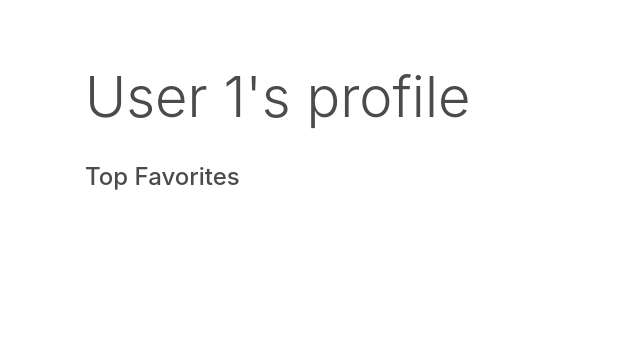
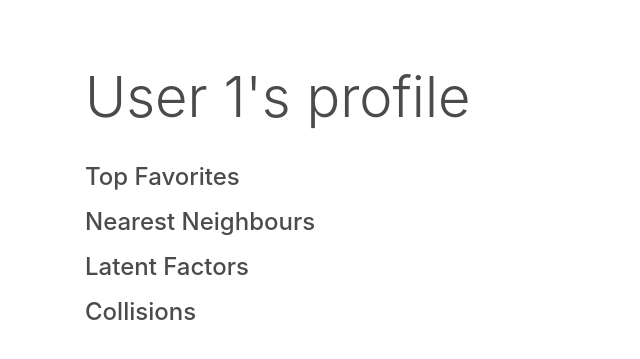
Before and after one commit to hoanhan101/open-rec, a Flask app: page /user/1 in a window 1280 px wide. Shown: the top 359 px of the page, without its empty margins (0-640 px from the left). Run offline with Flask 2, Linux system fonts and the light colour scheme; some libraries are stand-ins or nearby versions.

Commit message:
feed more data

```diff
--- a/templates/user.html
+++ b/templates/user.html
@@ -16,7 +16,7 @@
     <meta name="viewport" content="width=device-width, initial-scale=1, shrink-to-fit=no">
 
     <!--Reload page every x second-->
-    <meta http-equiv="refresh" content="7">
+    <!-- <meta http-equiv="refresh" content="7"> -->
 
     <title>OpenREC</title>
 
@@ -46,10 +46,34 @@
                 </div>
                 <div style="padding: 0px;" class="container">
                     <br>
+
                     <h4>Top Favorites</h4>
-                    {% for i in data['top_recommendations'] %}
+                    <ul>
+                    {% for i in data['top_favorites'] %}
                         <li>{{i}}</li>
                     {% endfor %}
+                    </ul>
+
+                    <h4>Nearest Neighbours</h4>
+                    <ul>
+                    {% for i in data['nearest_neighbours'] %}
+                        <li>{{i}}</li>
+                    {% endfor %}
+                    </ul>
+
+                    <h4>Latent Factors</h4>
+                    <ul>
+                    {% for i in data['latent_factors'] %}
+                        <li>{{i}}</li>
+                    {% endfor %}
+                    </ul>
+
+                    <h4>Collisions</h4>
+                    <ul>
+                    {% for i in data['collisions'] %}
+                        <li>{{i}}</li>
+                    {% endfor %}
+                    </ul>
                 </div>
             </div>
         {% else %}
```
